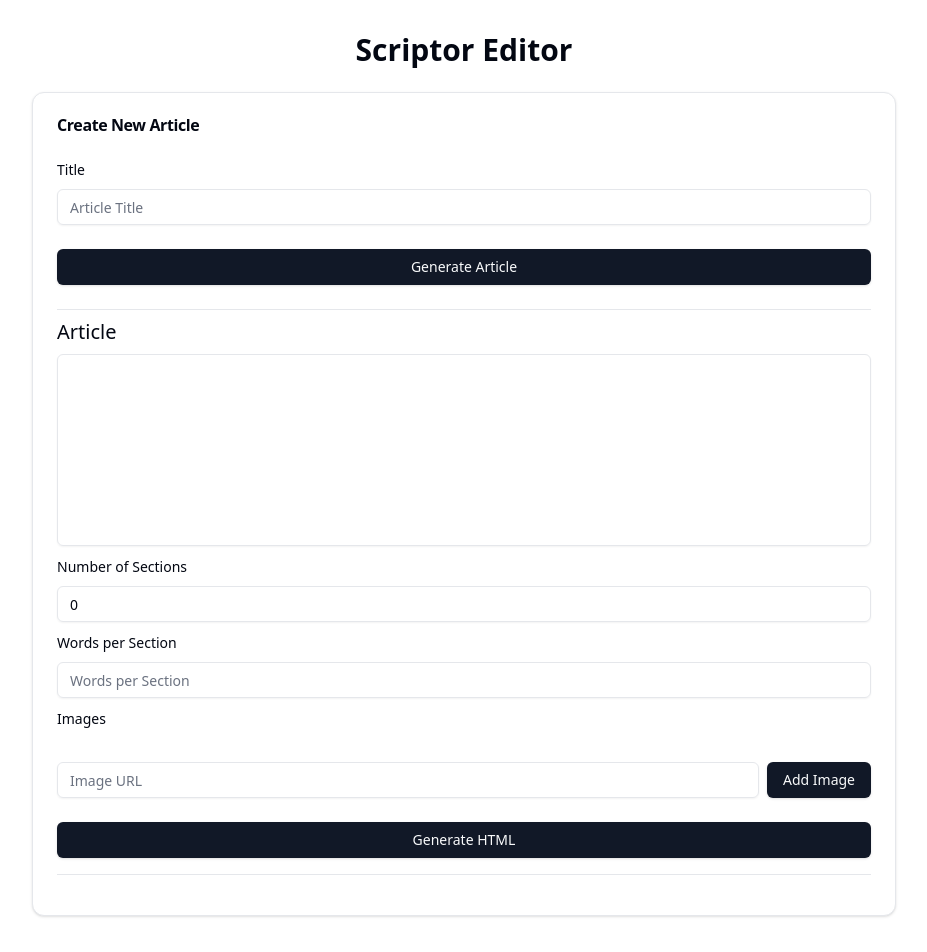
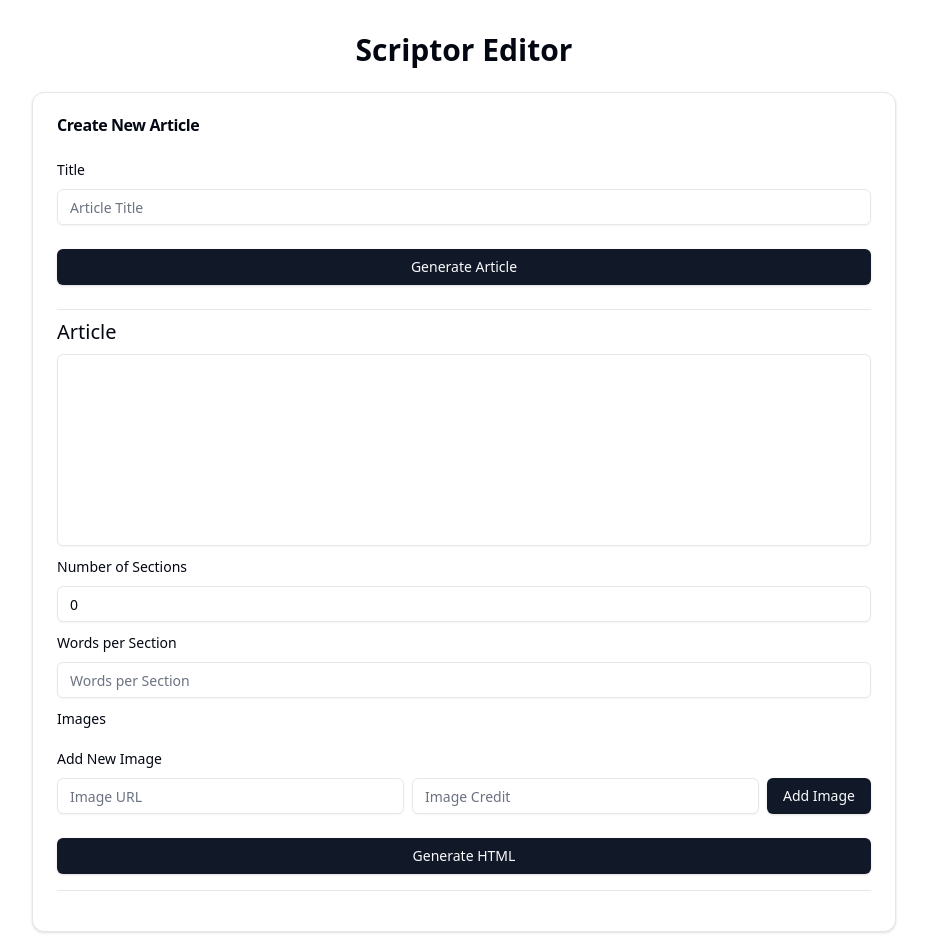
Before and after one commit to dev-satyamthakur/Scriptor, a React (Vite) app in the folder Scriptor-Client/: page / in a window 1280 px wide. Shown: the top 952 px of the page, without its empty margins (176-1103 px from the left). Built offline with nearby package versions, Linux system fonts and the light colour scheme.

Commit message:
Add image credits in input and generated html

```diff
--- a/Scriptor-Client/src/ArticleEditor.tsx
+++ b/Scriptor-Client/src/ArticleEditor.tsx
@@ -16,8 +16,9 @@ interface Article {
 interface ArticleHTMLInputs {
   number_of_sections: number;
   words_per_section: number[];
-  image_urls: string[];
+  image_urls: { image: string; credit: string }[];
   curr_image: string;
+  curr_credit: string;
   main_article: string;
 }
 
@@ -32,6 +33,7 @@ const ArticleEditor: React.FC = () => {
     words_per_section: [],
     image_urls: [],
     curr_image: "",
+    curr_credit: "",
     main_article: "",
   });
 
@@ -179,20 +181,23 @@ const ArticleEditor: React.FC = () => {
               />
             </div>
 
-            <div className="space-y-4 my-2">
+            <div className="my-2 space-y-2">
               <Label htmlFor="image_urls">Images</Label>
 
-              <div className="flex flex-wrap space-x-2">
-                {articlHTMLInputs.image_urls.map((image, index) => (
-                  <div key={index} className="mb-4">
-                    <div className="w-36 flex flex-col items-center">
+              {/* Loading given images from url */}
+              <div className="grid grid-cols-3 gap-2">
+                {articlHTMLInputs.image_urls.map((item, index) => (
+                  <div key={index} className="flex flex-col items-center">
                     <img
-                        src={image}
-                        className="w-full h-24 object-cover rounded-lg"
+                      src={item.image}
+                      className="h-36 object-cover rounded-lg w-full"
                       alt={`Image ${index + 1}`}
                     />
+                    <div className="text-sm text-gray-500 mt-1 mb-2">
+                      {item.credit}
+                    </div>
                     <button
-                        className="mt-1 bg-red-500 space-x-2 text-white rounded-lg w-full h-8 p-1 flex items-center justify-center"
+                      className="bg-red-500 text-white rounded-lg w-full h-8 p-1 flex items-center justify-center"
                       onClick={() => {
                         const updatedImages =
                           articlHTMLInputs.image_urls.filter(
@@ -208,11 +213,11 @@ const ArticleEditor: React.FC = () => {
                       <div className="font-normal text-sm">Remove</div>
                     </button>
                   </div>
-                  </div>
                 ))}
               </div>
-
-              <div className="flex space-x-2 my-2">
+              <div className="my-2 space-y-2">
+                <Label>Add New Image</Label>
+                <div className="flex space-x-2">
                   <Input
                     id="image_urls"
                     name="image_urls"
@@ -226,23 +231,39 @@ const ArticleEditor: React.FC = () => {
                     placeholder="Image URL"
                     required
                   />
+                  <Input
+                    id="image_credit"
+                    name="image_credit"
+                    value={articlHTMLInputs.curr_credit} // Assuming you add a new state for credit
+                    onChange={(e) => {
+                      setArticleHTMLInputs((prev) => ({
+                        ...prev,
+                        curr_credit: e.target.value,
+                      }));
+                    }}
+                    placeholder="Image Credit"
+                    required
+                  />
                   <Button
                     onClick={(e) => {
                       e.preventDefault();
-                    const images = [...articlHTMLInputs.image_urls];
-                    images.push(articlHTMLInputs.curr_image);
-
-                    console.log("Images:", images);
+                      const newImage = {
+                        image: articlHTMLInputs.curr_image,
+                        credit: articlHTMLInputs.curr_credit,
+                      };
+                      const images = [...articlHTMLInputs.image_urls, newImage];
 
                       setArticleHTMLInputs((prev) => ({
                         ...prev,
                         curr_image: "",
+                        curr_credit: "", // Reset credit input
                         image_urls: images,
                       }));
                     }}
                   >
                     Add Image
                   </Button>
+                </div>
               </div>
             </div>
           </div>
```
Also changed, not shown: 1 other file (tests, documents, lock files or other folders). Lines whose indentation alone changed are shown as unchanged.
